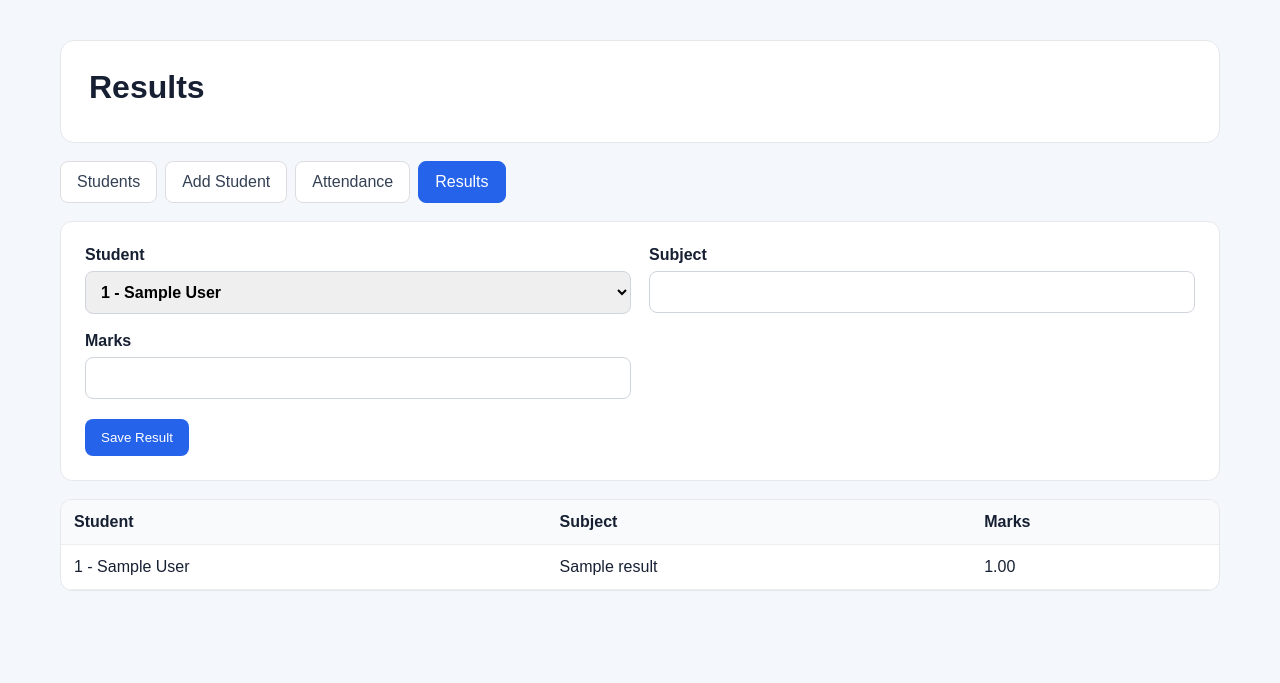
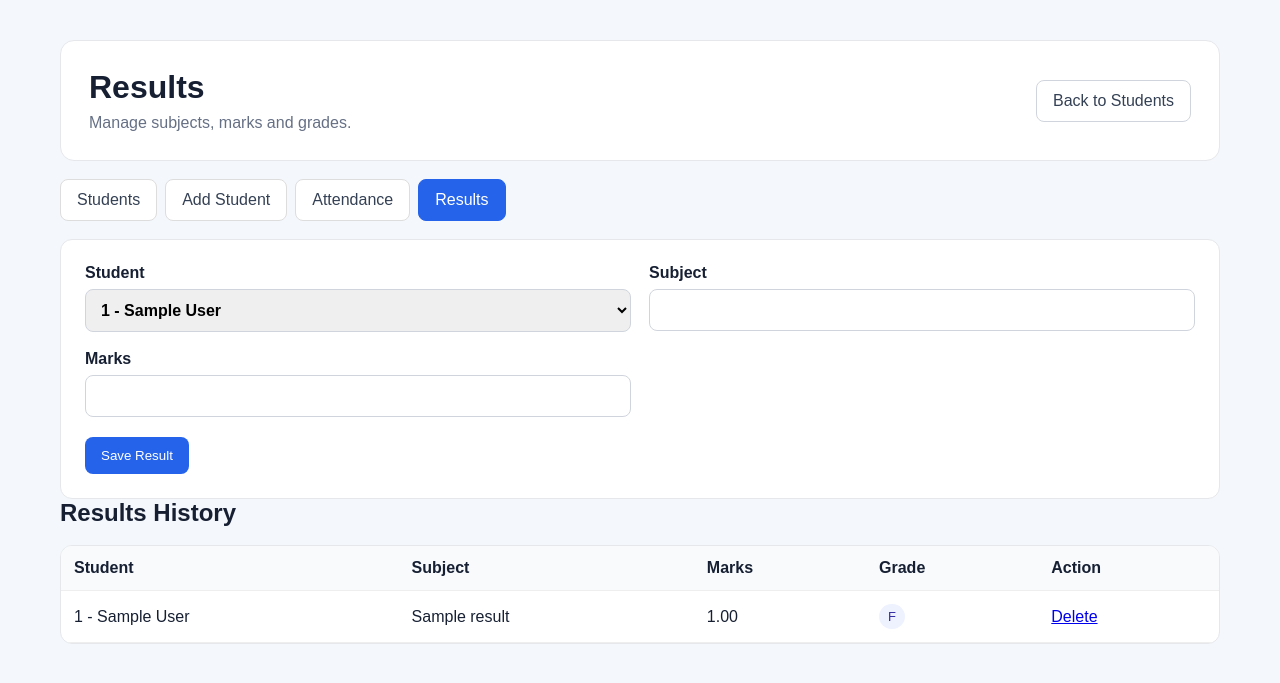
Before and after one commit to mosawermohammadi227-rgb/SutdentManegment, a PHP site: page /results.php in a window 1280 px wide. Shown: the top 683 px of the page. Run offline with PHP 8.4, Linux system fonts and the light colour scheme; tables that the repository leaves empty hold one stand-in row (values such as "Sample post").

Commit message:
feat: improve results.php

```diff
--- a/results.php
+++ b/results.php
@@ -1,5 +1,23 @@
 <?php
 require_once 'database.php';
-if($_SERVER['REQUEST_METHOD']==='POST'){ $sid=(int)$_POST['student_id'];$subject=trim($_POST['subject']);$marks=(float)$_POST['marks'];$s=$conn->prepare("INSERT INTO results(student_id,subject,marks) VALUES(?,?,?)");$s->bind_param("isd",$sid,$subject,$marks);$s->execute();header('Location:results.php');exit;}
-$students=$conn->query("SELECT id,student_id,first_name,last_name FROM students ORDER BY first_name");$records=$conn->query("SELECT r.*,s.student_id,s.first_name,s.last_name FROM results r JOIN students s ON s.id=r.student_id ORDER BY r.id DESC");
-?><!DOCTYPE html><html lang="en"><head><meta charset="UTF-8"><meta name="viewport" content="width=device-width,initial-scale=1.0"><title>Results</title><link rel="stylesheet" href="style.css"></head><body><div class="container"><header><h1>Results</h1></header><nav><a href="index.php">Students</a><a href="add_student.php">Add Student</a><a href="attendance.php">Attendance</a><a class="active" href="results.php">Results</a></nav><form class="form-card" method="post"><div class="form-grid"><label>Student<select name="student_id" required><?php while($s=$students->fetch_assoc()):?><option value="<?=$s['id']?>"><?=htmlspecialchars($s['student_id'].' - '.$s['first_name'].' '.$s['last_name'])?></option><?php endwhile;?></select></label><label>Subject<input name="subject" required></label><label>Marks<input type="number" name="marks" min="0" max="100" step="0.01" required></label></div><button class="button">Save Result</button></form><div class="table-wrap"><table><tr><th>Student</th><th>Subject</th><th>Marks</th></tr><?php while($r=$records->fetch_assoc()):?><tr><td><?=htmlspecialchars($r['student_id'].' - '.$r['first_name'].' '.$r['last_name'])?></td><td><?=htmlspecialchars($r['subject'])?></td><td><?=htmlspecialchars($r['marks'])?></td></tr><?php endwhile;?></table></div></div></body></html>
+
+$error='';
+if($_SERVER['REQUEST_METHOD']==='POST'){
+    $sid=(int)($_POST['student_id']??0);
+    $subject=trim($_POST['subject']??'');
+    $marks=(float)($_POST['marks']??-1);
+    if($sid<=0||$subject===''||$marks<0||$marks>100) $error='Please enter valid result information.';
+    else {$s=$conn->prepare("INSERT INTO results(student_id,subject,marks) VALUES(?,?,?)");$s->bind_param("isd",$sid,$subject,$marks);$s->execute();header('Location: results.php');exit;}
+}
+$students=$conn->query("SELECT id,student_id,first_name,last_name FROM students ORDER BY first_name,last_name");
+$records=$conn->query("SELECT r.*,s.student_id,s.first_name,s.last_name FROM results r JOIN students s ON s.id=r.student_id ORDER BY r.id DESC");
+function gradeFromMarks(float $m):string{if($m>=90)return'A+';if($m>=80)return'A';if($m>=70)return'B';if($m>=60)return'C';if($m>=50)return'D';return'F';}
+?>
+<!DOCTYPE html><html lang="en"><head><meta charset="UTF-8"><meta name="viewport" content="width=device-width,initial-scale=1.0"><title>Results</title><link rel="stylesheet" href="style.css"></head>
+<body><div class="container"><header class="hero"><div><h1>Results</h1><p>Manage subjects, marks and grades.</p></div><a class="button secondary" href="index.php">Back to Students</a></header>
+<nav><a href="index.php">Students</a><a href="add_student.php">Add Student</a><a href="attendance.php">Attendance</a><a class="active" href="results.php">Results</a></nav>
+<?php if($error): ?><div class="error"><?=htmlspecialchars($error)?></div><?php endif; ?>
+<form class="form-card" method="post"><div class="form-grid"><label>Student<select name="student_id" required><?php while($s=$students->fetch_assoc()): ?><option value="<?=$s['id']?>"><?=htmlspecialchars($s['student_id'].' - '.$s['first_name'].' '.$s['last_name'])?></option><?php endwhile; ?></select></label><label>Subject<input name="subject" required></label><label>Marks<input type="number" name="marks" min="0" max="100" step="0.01" required></label></div><button class="button">Save Result</button></form>
+<div class="section-title"><h2>Results History</h2></div><div class="table-wrap"><table><thead><tr><th>Student</th><th>Subject</th><th>Marks</th><th>Grade</th><th>Action</th></tr></thead><tbody>
+<?php while($r=$records->fetch_assoc()): ?><tr><td><?=htmlspecialchars($r['student_id'].' - '.$r['first_name'].' '.$r['last_name'])?></td><td><?=htmlspecialchars($r['subject'])?></td><td><?=htmlspecialchars($r['marks'])?></td><td><span class="badge"><?=gradeFromMarks((float)$r['marks'])?></span></td><td><a href="delete_result.php?id=<?=$r['id']?>" onclick="return confirm('Delete this result?')">Delete</a></td></tr><?php endwhile; ?>
+<?php if($records->num_rows===0): ?><tr><td colspan="5" class="empty">No results yet.</td></tr><?php endif; ?></tbody></table></div></div></body></html>
```
